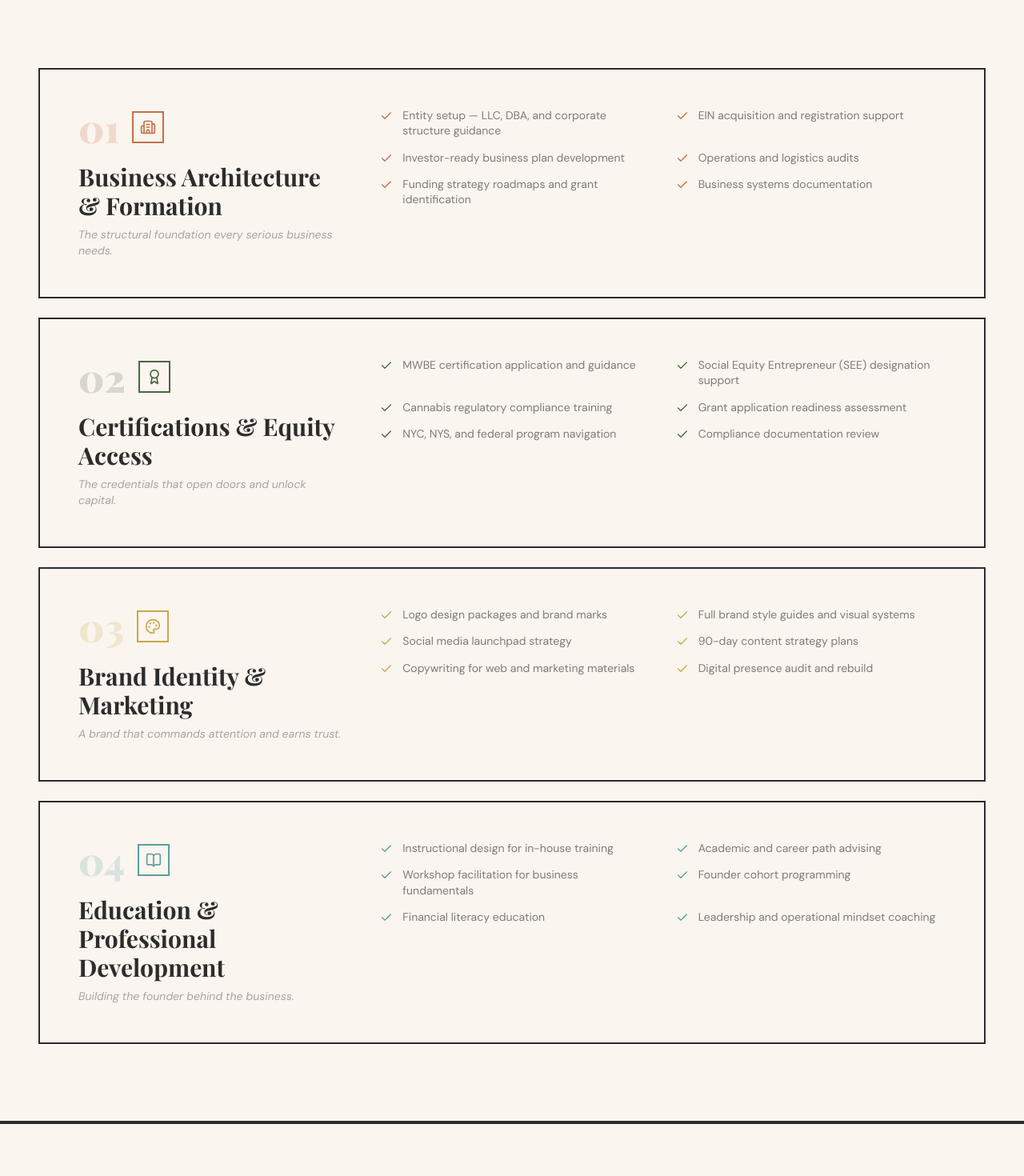
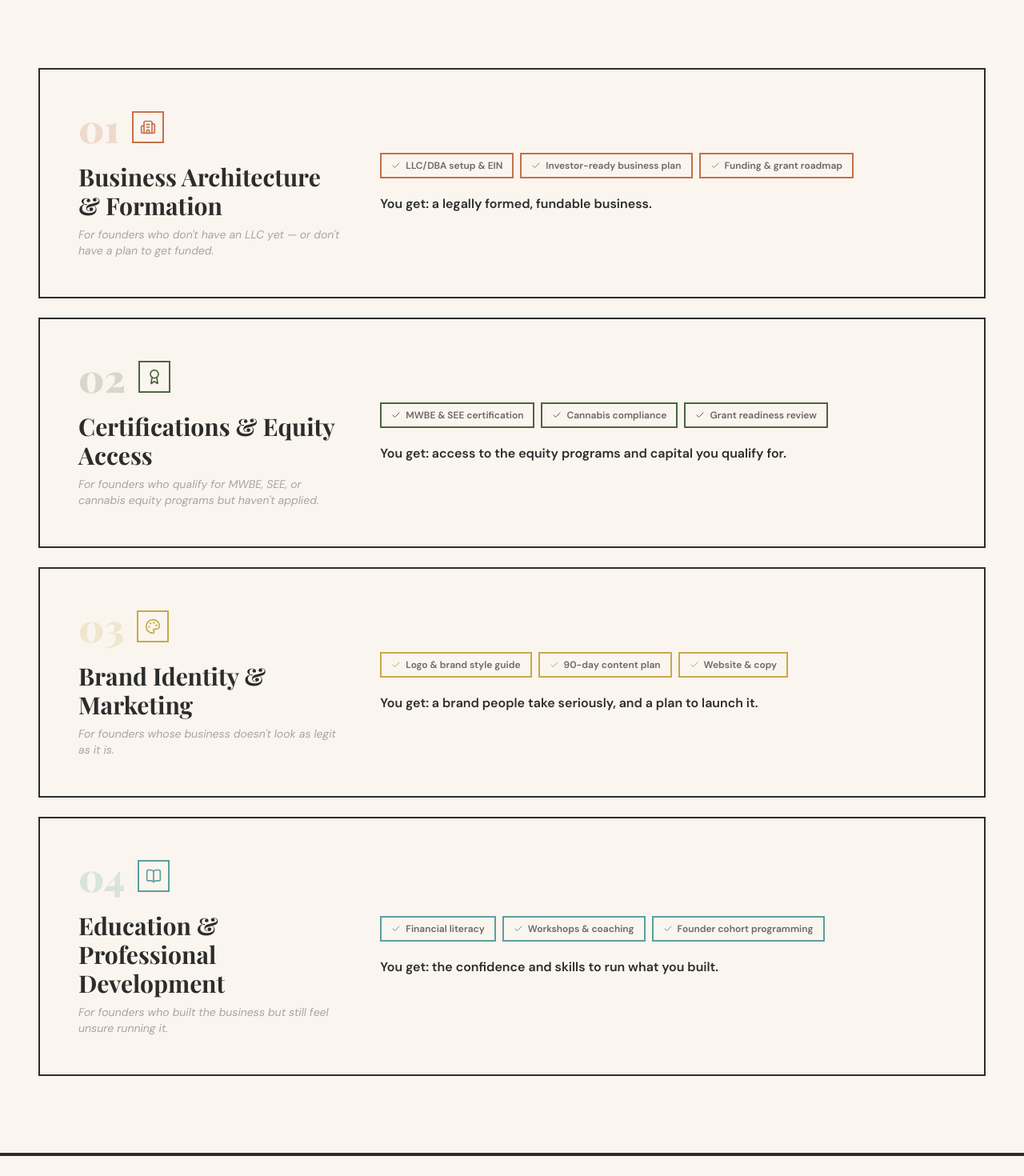
Before and after one commit to JaneVerbatimLLC/modernjvllc, a React (Vite) app: page /services in a window 1280 px wide. Shown: the part 560-2030 px from the top of the page at 80% size. Built offline with nearby package versions, Linux system fonts and the light colour scheme; a web font is replaced by a local one.

Commit message:
Revise service offerings and descriptions
Updated service details including taglines, items, and outcomes for better clarity and relevance.

```diff
--- a/src/pages/Services.jsx
+++ b/src/pages/Services.jsx
@@ -8,15 +8,9 @@ const services = [
     num: "01",
     id: "architecture",
     title: "Business Architecture & Formation",
-    tagline: "The structural foundation every serious business needs.",
-    items: [
-      "Entity setup — LLC, DBA, and corporate structure guidance",
-      "EIN acquisition and registration support",
-      "Investor-ready business plan development",
-      "Operations and logistics audits",
-      "Funding strategy roadmaps and grant identification",
-      "Business systems documentation",
-    ],
+    tagline: "For founders who don't have an LLC yet — or don't have a plan to get funded.",
+    items: ["LLC/DBA setup & EIN", "Investor-ready business plan", "Funding & grant roadmap"],
+    outcome: "You get: a legally formed, fundable business.",
   },
   {
     icon: AwardIcon,
@@ -24,15 +18,9 @@ const services = [
     num: "02",
     id: "certifications",
     title: "Certifications & Equity Access",
-    tagline: "The credentials that open doors and unlock capital.",
-    items: [
-      "MWBE certification application and guidance",
-      "Social Equity Entrepreneur (SEE) designation support",
-      "Cannabis regulatory compliance training",
-      "Grant application readiness assessment",
-      "NYC, NYS, and federal program navigation",
-      "Compliance documentation review",
-    ],
+    tagline: "For founders who qualify for MWBE, SEE, or cannabis equity programs but haven't applied.",
+    items: ["MWBE & SEE certification", "Cannabis compliance", "Grant readiness review"],
+    outcome: "You get: access to the equity programs and capital you qualify for.",
   },
   {
     icon: PaletteIcon,
@@ -40,15 +28,9 @@ const services = [
     num: "03",
     id: "brand",
     title: "Brand Identity & Marketing",
-    tagline: "A brand that commands attention and earns trust.",
-    items: [
-      "Logo design packages and brand marks",
-      "Full brand style guides and visual systems",
-      "Social media launchpad strategy",
-      "90-day content strategy plans",
-      "Copywriting for web and marketing materials",
-      "Digital presence audit and rebuild",
-    ],
+    tagline: "For founders whose business doesn't look as legit as it is.",
+    items: ["Logo & brand style guide", "90-day content plan", "Website & copy"],
+    outcome: "You get: a brand people take seriously, and a plan to launch it.",
   },
   {
     icon: BookOpenIcon,
@@ -56,15 +38,9 @@ const services = [
     num: "04",
     id: "education",
     title: "Education & Professional Development",
-    tagline: "Building the founder behind the business.",
-    items: [
-      "Instructional design for in-house training",
-      "Academic and career path advising",
-      "Workshop facilitation for business fundamentals",
-      "Founder cohort programming",
-      "Financial literacy education",
-      "Leadership and operational mindset coaching",
-    ],
+    tagline: "For founders who built the business but still feel unsure running it.",
+    items: ["Financial literacy", "Workshops & coaching", "Founder cohort programming"],
+    outcome: "You get: the confidence and skills to run what you built.",
   },
 ];
 
@@ -107,7 +83,7 @@ export default function Services() {
       {/* ── Services ── */}
       <section className="max-w-7xl mx-auto px-5 sm:px-8 lg:px-12 py-16 sm:py-24">
         <div className="space-y-6">
-          {services.map(({ icon: Icon, accent, num, id, title, tagline, items }) => (
+          {services.map(({ icon: Icon, accent, num, id, title, tagline, items, outcome }) => (
             <div
               key={id}
               className="group border-2 border-charcoal relative overflow-hidden hover:border-transparent transition-all"
@@ -146,15 +122,22 @@ export default function Services() {
                   </div>
 
                   {/* Right */}
-                  <div className="lg:col-span-8">
-                    <ul className="grid grid-cols-1 sm:grid-cols-2 gap-x-8 gap-y-3.5">
+                  <div className="lg:col-span-8 flex flex-col justify-center gap-5">
+                    <div className="flex flex-wrap gap-2">
                       {items.map((item) => (
-                        <li key={item} className="flex items-start gap-3">
-                          <CheckIcon className="w-4 h-4 shrink-0 mt-0.5 group-hover:text-cream transition-colors" style={{ color: accent }} />
-                          <span className="text-charcoal/60 font-body text-sm leading-snug group-hover:text-cream/80 transition-colors">{item}</span>
-                        </li>
+                        <span
+                          key={item}
+                          className="inline-flex items-center gap-1.5 px-3 py-1.5 border-2 text-xs font-body font-semibold text-charcoal/70 group-hover:text-cream group-hover:border-cream transition-colors"
+                          style={{ borderColor: accent }}
+                        >
+                          <CheckIcon className="w-3 h-3 shrink-0" style={{ color: accent }} />
+                          {item}
+                        </span>
                       ))}
-                    </ul>
+                    </div>
+                    <p className="text-charcoal font-body text-sm sm:text-base font-bold group-hover:text-cream transition-colors">
+                      {outcome}
+                    </p>
                   </div>
                 </div>
               </div>
```
